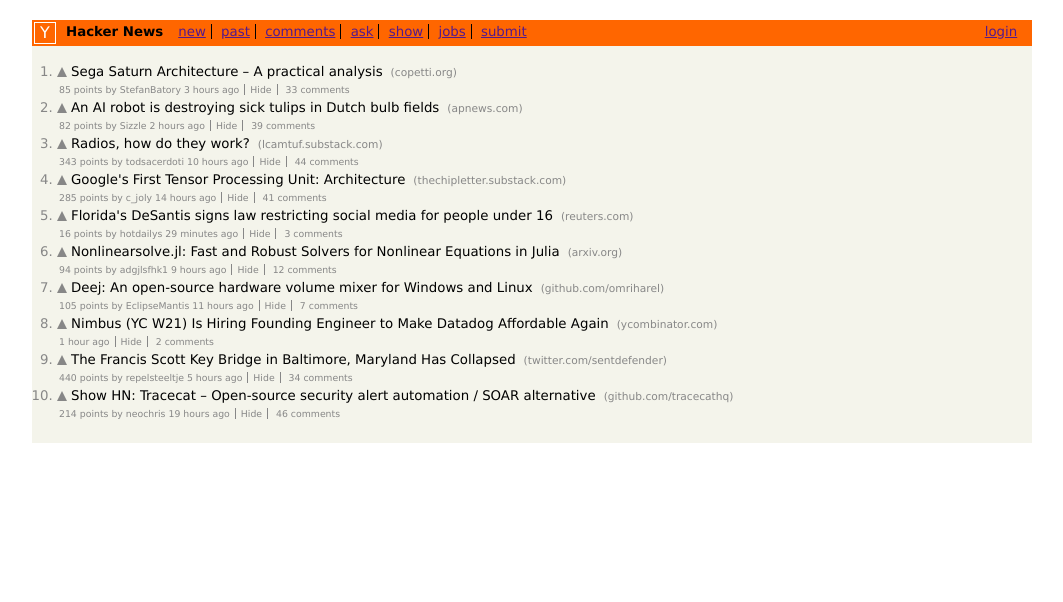
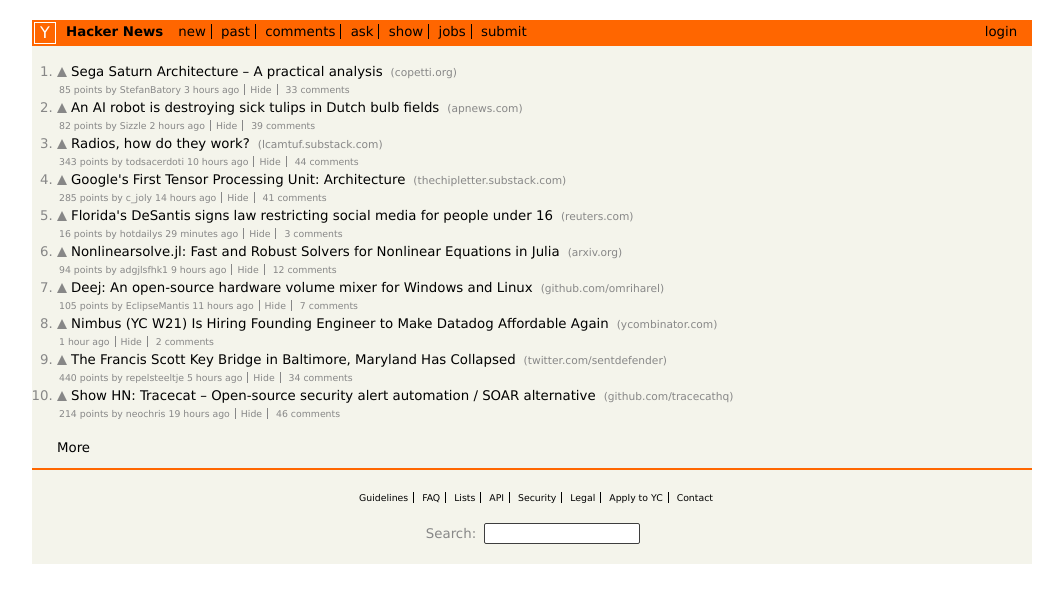
Before and after one commit to alisonkwork/Challenge_6, a plain HTML site: page index.html in a window 1280 px wide. Shown: the whole page, without its empty margins (108-1171 px from the left). Drawn offline with Linux system fonts and the light colour scheme.

Commit message:
Add footer with nav bar and search

```diff
--- a/index.html
+++ b/index.html
@@ -10,7 +10,7 @@
   <body>
     <header>
       <div class="logo">Y</div>
-      <h1>Hacker News</h1>
+      <h1><a href="">Hacker News</a></h1>
       <nav>
         <ul>
           <li class="begLi"><a href="">new</a></li>
@@ -87,7 +87,25 @@
             <li class="endLi">46 comments</li>
           </ul>
       </ol>
+    <a href="" class="more">More</a>
     </main>
+    <footer>
+      <nav>
+        <ul>
+          <li class="begLi"><a href="">Guidelines</a></li>
+          <li class="begLi"><a href="">FAQ</a></li>
+          <li class="begLi"><a href="">Lists</a></li>
+          <li class="begLi"><a href="">API</a></li>
+          <li class="begLi"><a href="">Security</a></li>
+          <li class="begLi"><a href="">Legal</a></li>
+          <li class="begLi"><a href="">Apply to YC</a></li>
+          <li class="endLi"><a href="">Contact</a></li>
+        </ul>
+      </nav>
+      <form action="#">
+        <input type="button" value="Search:"><input type="text">
+      </form>
+    </footer>
     <script src="index.js"></script>
   </body>
 </html>
--- a/screen.css
+++ b/screen.css
@@ -14,6 +14,12 @@ header {
     background-color: #ff6600;
     padding: 2px;
     margin: 20px 0 0 0;
+}
+
+a {
+    text-decoration: none;
+    font-family: var(--main-font-family);
+    color: #000;
 }
 
 .logo {
@@ -63,7 +69,7 @@ nav ul {
 
 main {
     background-color: #f4f4eb;
-    padding: 5px 0 5px 0;
+    padding: 5px 0 12px 0;
 }
 
 ol {
@@ -124,9 +130,62 @@ main .endLi {
 
 }
 
+.more {
+    margin-left: 25px;
+    font-size: 10pt;
+}
+
 footer {
-    display: flex;
-    background-color: #ff6600;
+    background-color: #f4f4eb;
+    border-top: 2px solid #ff6600;
+    padding: 20px;
+    text-align: center;
+}
+
+footer nav {
+    width: 600px;
+    margin: 0 auto;
+    padding-bottom: 20px;
+}
+
+footer nav ul {
+    list-style-type: none;
+    margin: 2px 2px 0 10px;
+    padding: 0;
+    font-family: var(--main-font-family);
+    font-size: 7pt;
+}
+
+footer .begLi {
+    display: inline-block;
+    border-right: 1px solid #000;
+    padding: 0 5px 0 5px;
+    margin: 0;
+}
+
+footer .endLi {
+    display: inline-block;
+    padding: 0 5px 0px 5px;
+    margin: 0;
+}
+
+input {
     padding: 2px;
-    margin: 20px 0 0 0;
 }
+
+input[type=text] {
+    width: 150px;
+    background-color: #fff;
+    border: 1px solid #3e3e3e;
+    border-radius: 2px;
+}
+
+input[type=button] {
+    font-family: var(--main-font-family);
+    font-size: 10pt;
+    color: #878787;
+    border: none;
+    background-color: rgba(0, 0, 0, 0);
+    padding-right: 8px;
+
+}
```
